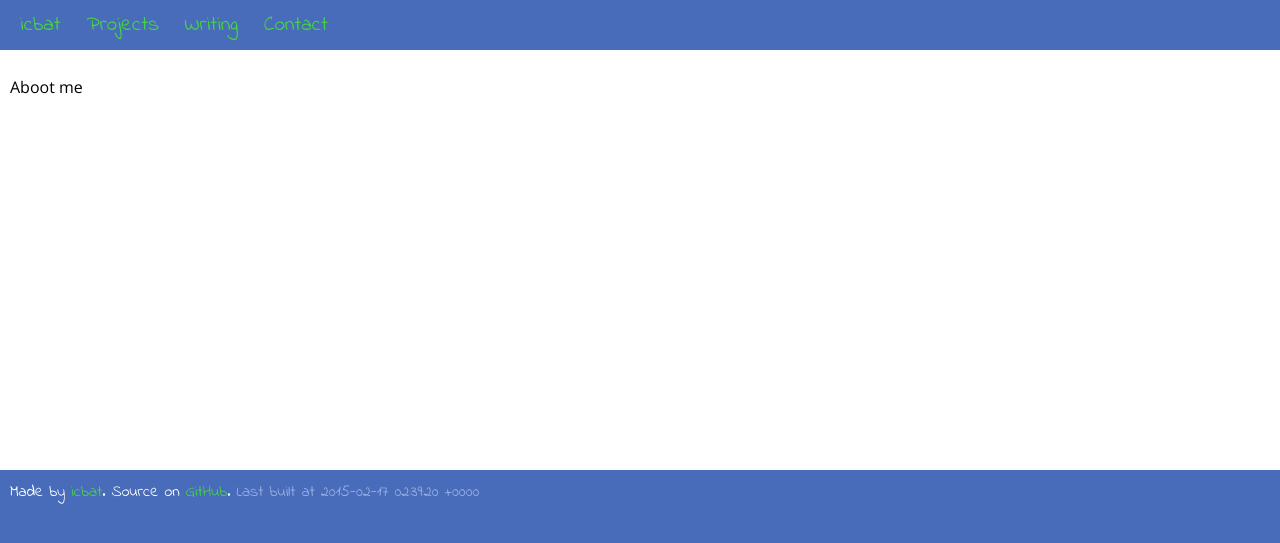
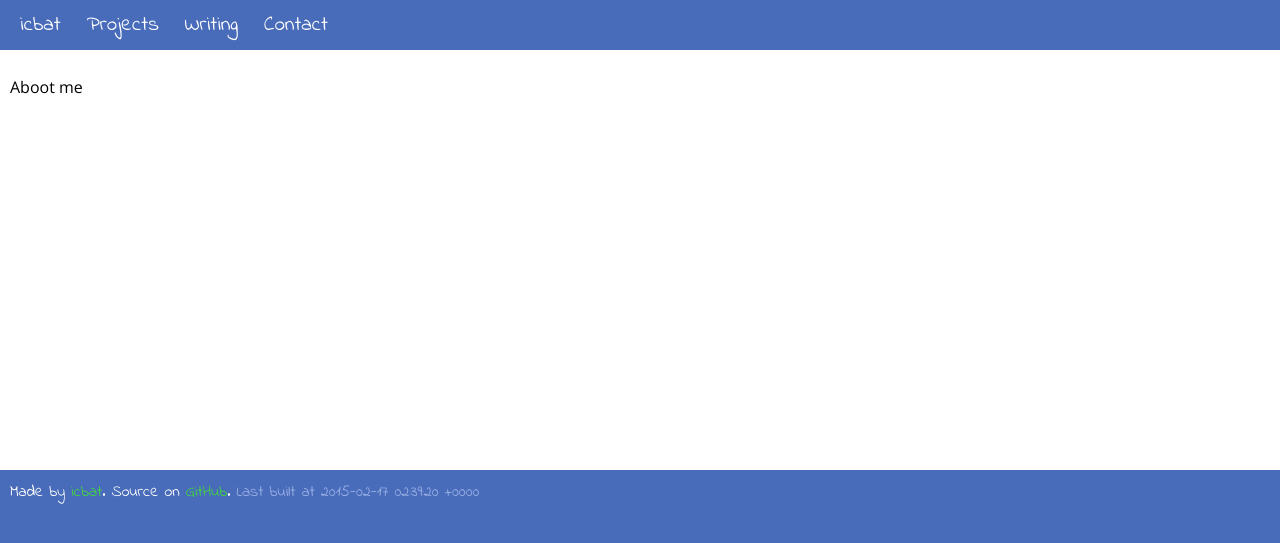
Before and after one commit to icbat/icbat.github.io, a Jekyll site: the page built from index.md, in a window 1280 px wide. Shown: the top 543 px of the page. Built offline with Jekyll 4.4.1, drawn with Linux system fonts in a browser that asks for light colours.

Commit message:
Fixing coloring

```diff
--- a/stylesheets/stylesheet.css
+++ b/stylesheets/stylesheet.css
@@ -4,7 +4,7 @@ header ul li, header ul {display: inline}
 header ul li {font-size: 1.3em}
 header, footer, .content, header ul li, .highlight {padding: 10}
 a, a:visited {text-decoration: none; color: #43D543;}
-header, footer {font-family: 'Indie Flower', cursive; color:#fff;}
+header, footer, li a {font-family: 'Indie Flower', cursive; color:#fff;}
 header li a:hover {
 	color:#ececec;
 }
```
